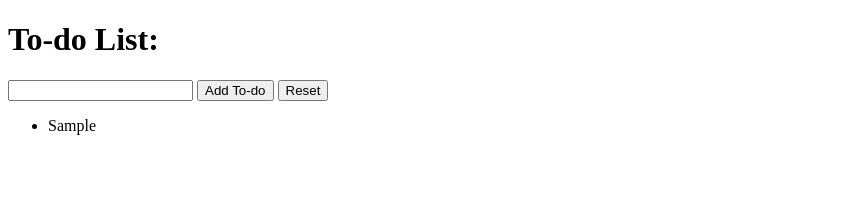
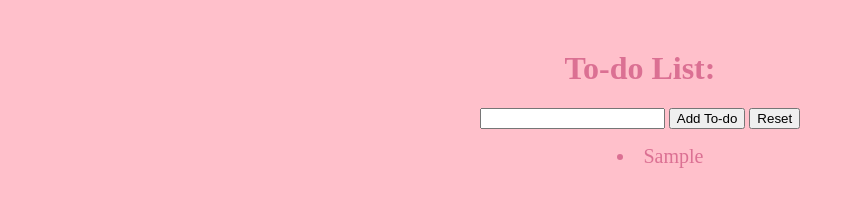
Before and after one commit to berylrb/dom-todo-lab, a plain HTML site: page index.html in a window 1280 px wide. Both pictures are taken after typing "Sample" into the empty fields and a click on the button "Add To-do". Shown: the whole page, without its empty margins (0-855 px from the left). Drawn offline with Linux system fonts and the light colour scheme.

Commit message:
css format

```diff
--- a/css/style.css
+++ b/css/style.css
@@ -0,0 +1,22 @@
+body {
+  background-color: pink;
+  color: palevioletred;
+  margin-top: 50px;
+  text-align: center;
+}
+
+
+div {
+  display: inline-block;
+
+}
+
+#todo-list {
+  list-style-position: inside;
+}
+
+
+li {
+  text-align: center;
+  font-size: 20px;
+}
--- a/index.html
+++ b/index.html
@@ -10,9 +10,11 @@
 </head>
 <body>
   <h1>To-do List:</h1>
-  <input type="text" id="list-input">
-  <button id="submit-button">Add To-do</button>
-  <button id="reset-button">Reset</button>
+  <div>
+    <input type="text" id="list-input">
+    <button id="submit-button">Add To-do</button>
+    <button id="reset-button">Reset</button>
+  </div>
   <ul id="todo-list">
 
   </ul>
--- a/js/app.js
+++ b/js/app.js
@@ -6,11 +6,14 @@
 
 
 
+
+
 /*------------------------ Cached Element References ------------------------*/
 const listInput = document.querySelector("#list-input")
 const submitBtn = document.querySelector("#submit-button")
 const resetBtn = document.querySelector("#reset-button")
 const toDoList = document.querySelector("#todo-list")
+
 
 
 
```
